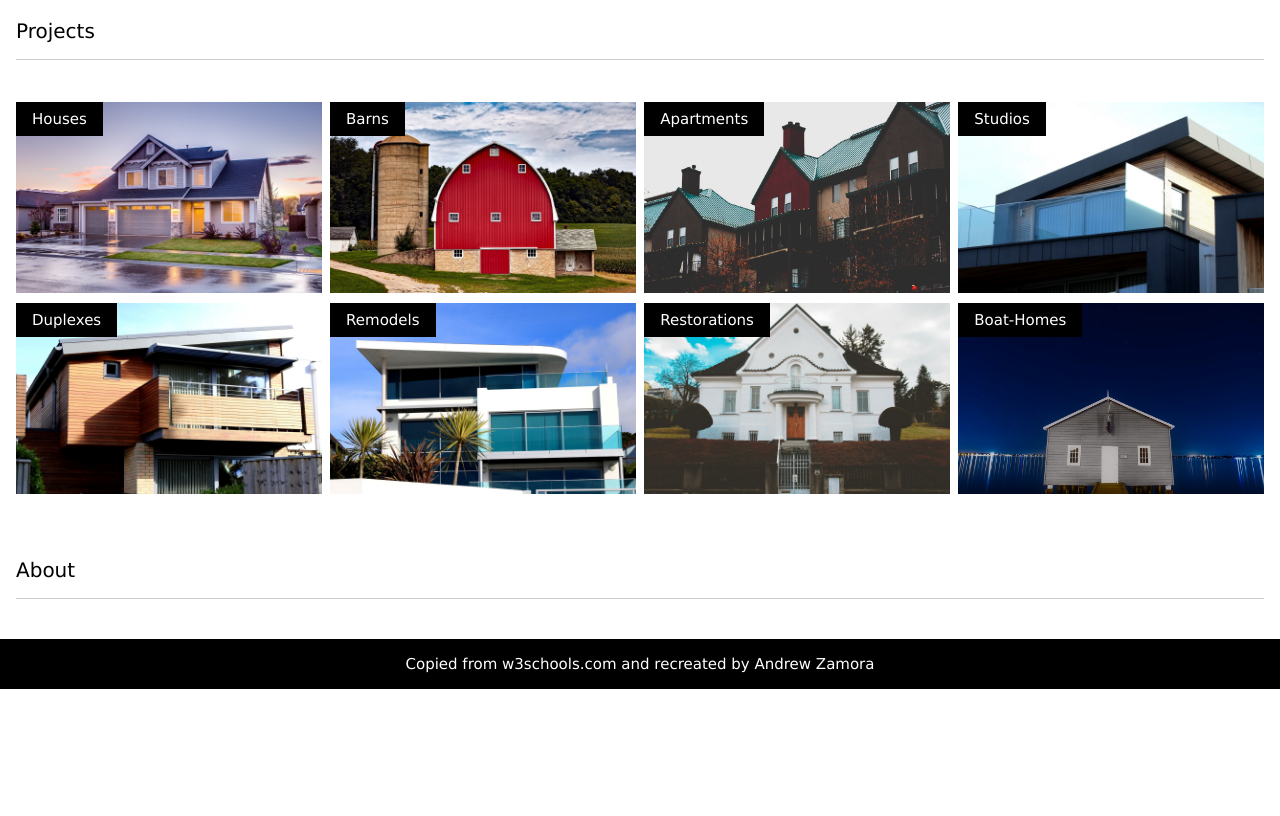
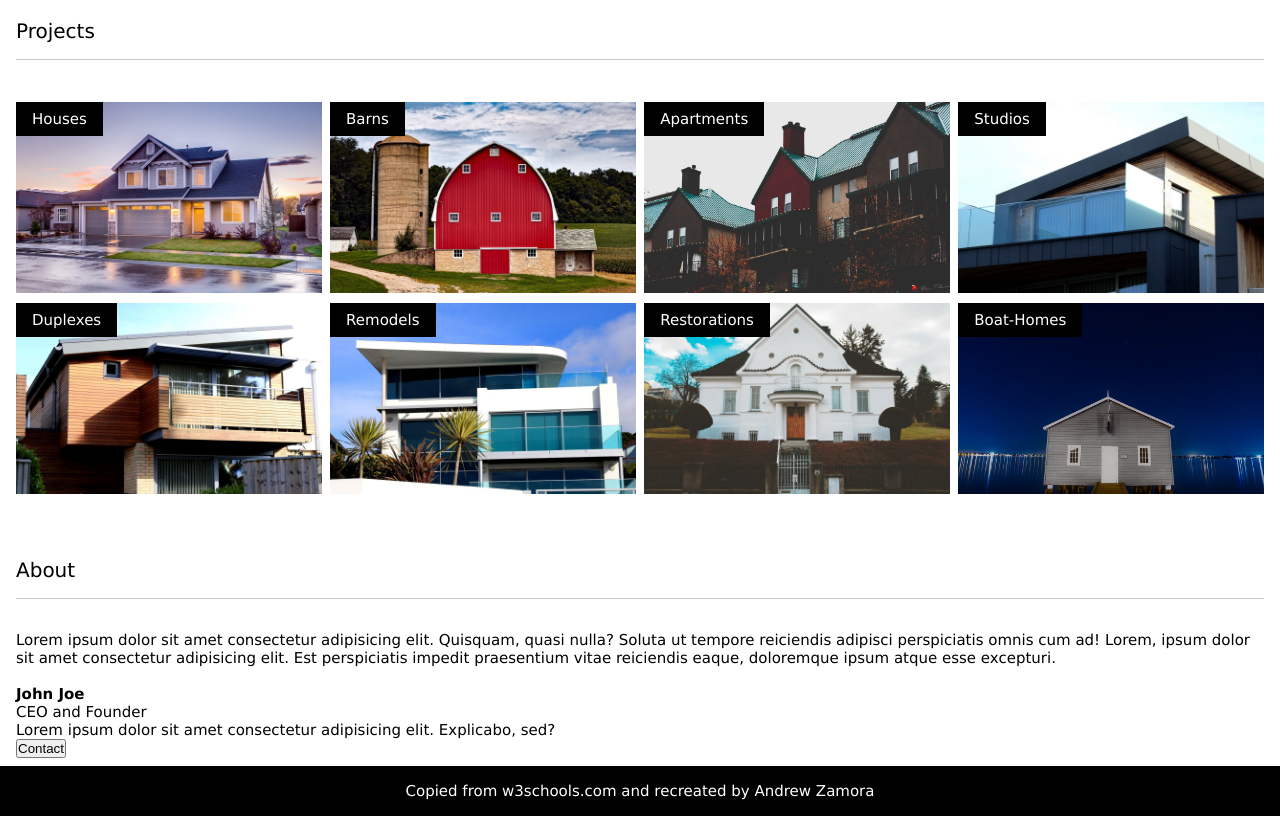
Before and after one commit to AndrewZamora/recreateW3SchoolsDemoSites, a website: page src/index.html in a window 1280 px wide. Shown: the part 757-1573 px from the top of the page. Before the commit the page ends 1446 px from the top, so only its background shows below. Drawn offline with Linux system fonts and the light colour scheme.

Commit message:
Added Contact Card to About Section

```diff
--- a/src/index.html
+++ b/src/index.html
@@ -36,7 +36,7 @@
     </div>
   </header>
 
-  <section class="projects grid">
+  <section class="projects">
     <h3>Projects</h3>
     <ul>
       <li><p>Houses</p></li>
@@ -51,6 +51,14 @@
   </section>
   <section class="about">
     <h3>About</h3>
+    <p>Lorem ipsum dolor sit amet consectetur adipisicing elit. Quisquam, quasi nulla? Soluta ut tempore reiciendis adipisci perspiciatis omnis cum ad! Lorem, ipsum dolor sit amet consectetur adipisicing elit. Est perspiciatis impedit praesentium vitae reiciendis eaque, doloremque ipsum atque esse excepturi.</p>
+    <div class="contact-card">
+      <img src="" alt="">
+      <h4>John Joe</h4>
+      <p>CEO and Founder </p>
+      <p>Lorem ipsum dolor sit amet consectetur adipisicing elit. Explicabo, sed?</p>
+      <button>Contact</button>
+    </div>
   </section>
   <footer>
     <p>Copied from <a href="https://www.w3schools.com/w3css/tryw3css_templates_architect.htm#home">w3schools.com</a>  and recreated by Andrew Zamora</p>
```
